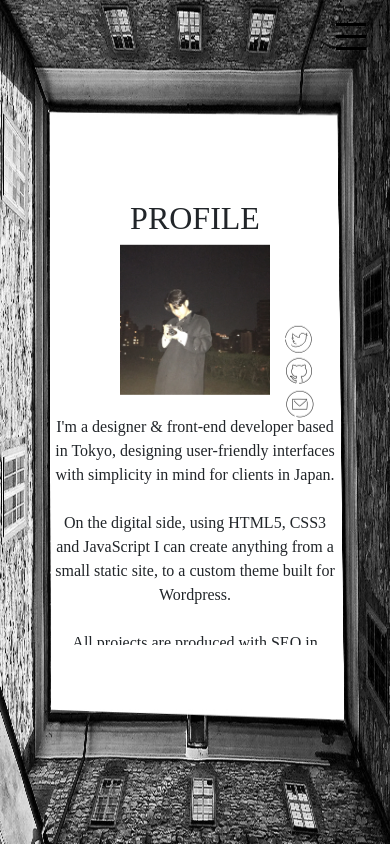
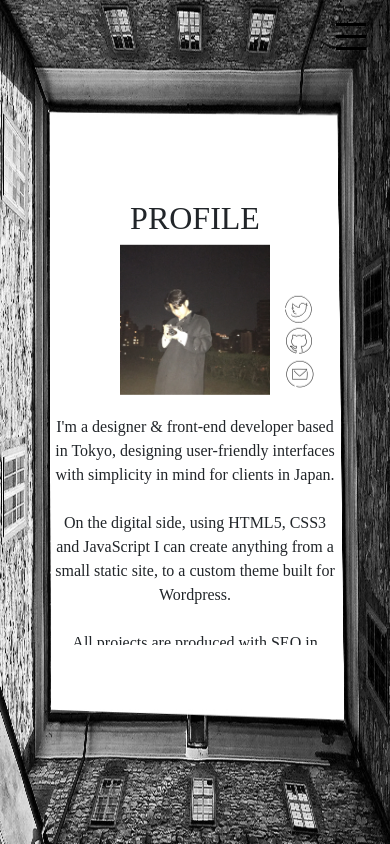
Before and after one commit to diamond5601406/Journey, a PHP site: page /profile.php in a window 390 px wide. Run offline with PHP 8.4, Linux system fonts and the light colour scheme; some libraries are stand-ins or nearby versions; some web fonts are replaced.

Commit message:
modified: Profileページ(スマホ)のアイコンエリア位置修正

```diff
--- a/assets/css/style.css
+++ b/assets/css/style.css
@@ -281,7 +281,7 @@ a {
 
 	.profile-area-icon {
 		position: absolute;
-		top: 124px;
+		top: 94px;
 		right: 75px;
 	}
 
```
